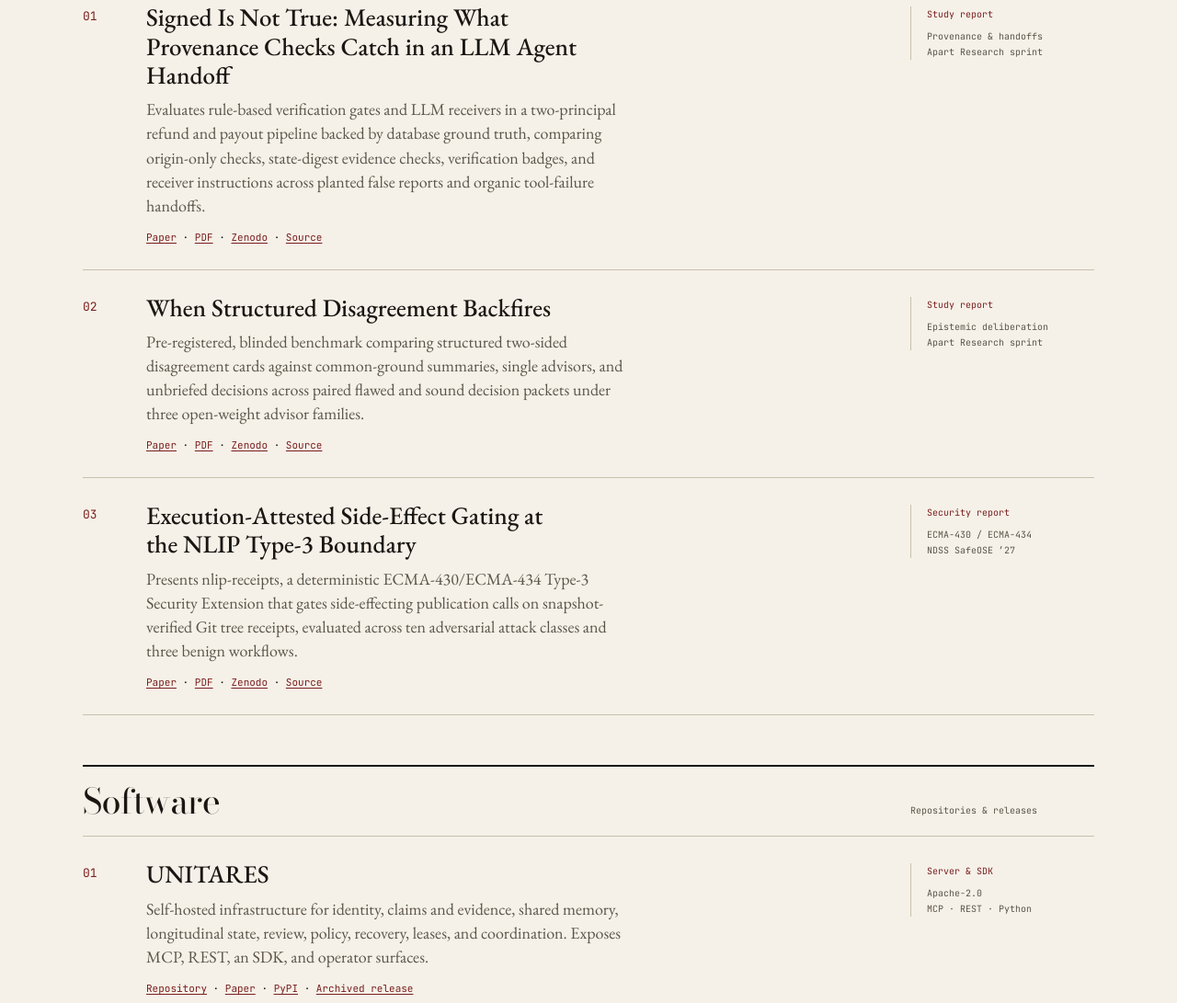
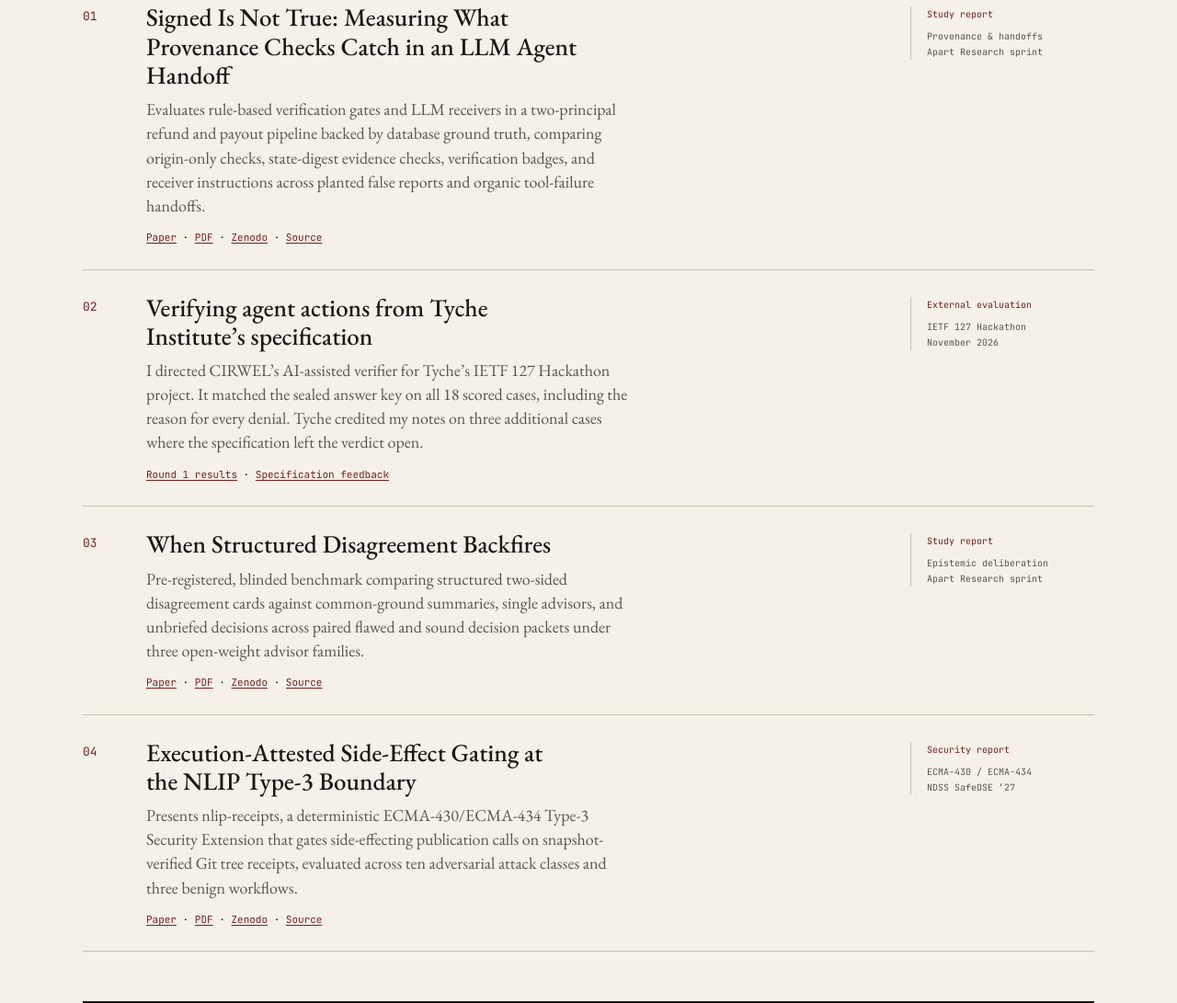
Before and after one commit to cirwel/cirwel.github.io, a plain HTML site: page index.html in a window 1280 px wide. Shown: the part 1850-2941 px from the top of the page at 92% size. Drawn offline with Linux system fonts and the light colour scheme.

Commit message:
Link Tyche’s IETF 127 verifier results from the research index (#29)

```diff
--- a/index.html
+++ b/index.html
@@ -333,6 +333,14 @@
             </div>
           <aside class="margin-note"><span>Study report</span>Provenance &amp; handoffs<br>Apart Research sprint</aside>
           </article>
+<article class="entry" id="tyche-aep">
+            <div>
+              <h3>Verifying agent actions from Tyche Institute’s specification</h3>
+              <p class="body">I directed CIRWEL’s AI-assisted verifier for Tyche’s IETF 127 Hackathon project. It matched the sealed answer key on all 18 scored cases, including the reason for every denial. Tyche credited my notes on three additional cases where the specification left the verdict open.</p>
+              <p class="refs"><a href="https://github.com/tyche-institute/aep-sandbox/blob/606d6e0dc74ed8853f30fe7f94d864962f103cb1/hackathon/ietf127/results/round1/RESULTS.md">Round 1 results</a> · <a href="https://github.com/tyche-institute/aep-sandbox/blob/606d6e0dc74ed8853f30fe7f94d864962f103cb1/hackathon/ietf127/results/round1/QUESTIONS-TO-SPEC-v1.md">Specification feedback</a></p>
+            </div>
+          <aside class="margin-note"><span>External evaluation</span>IETF 127 Hackathon<br>November 2026</aside>
+          </article>
 <article class="entry">
             <div>
               <h3>When Structured Disagreement Backfires</h3>
```
